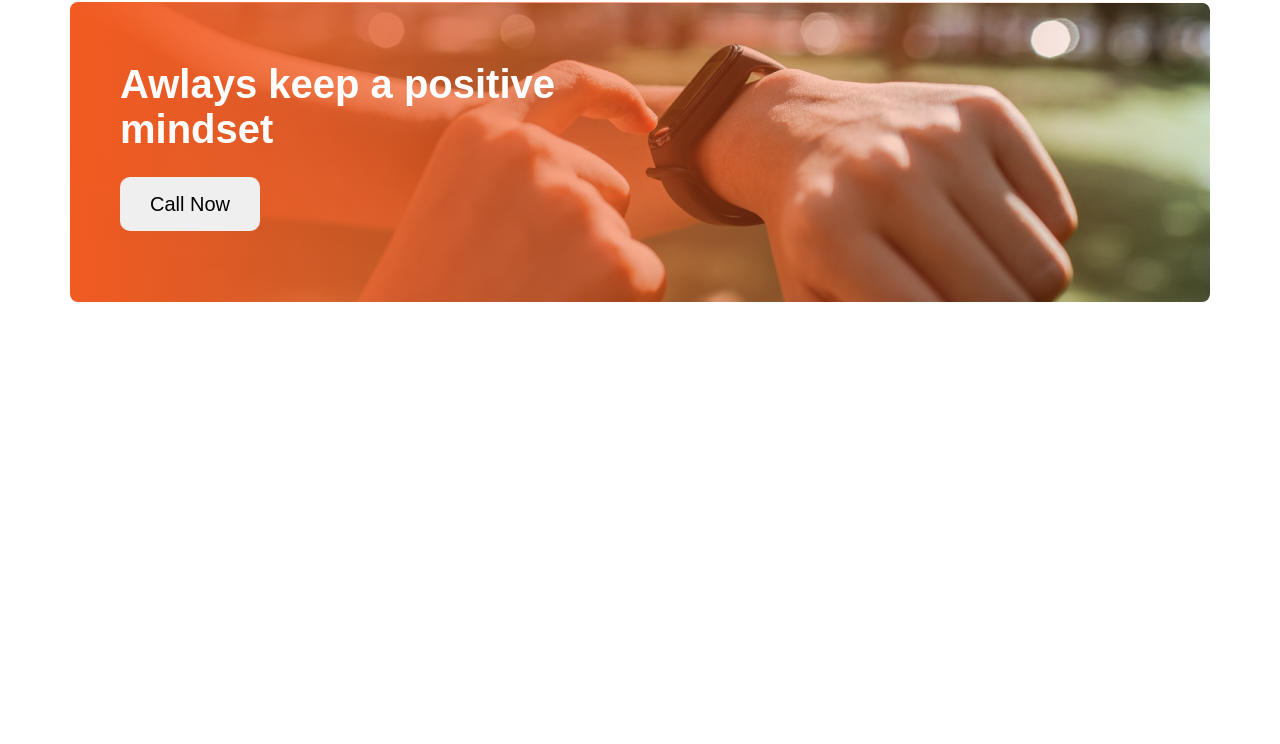
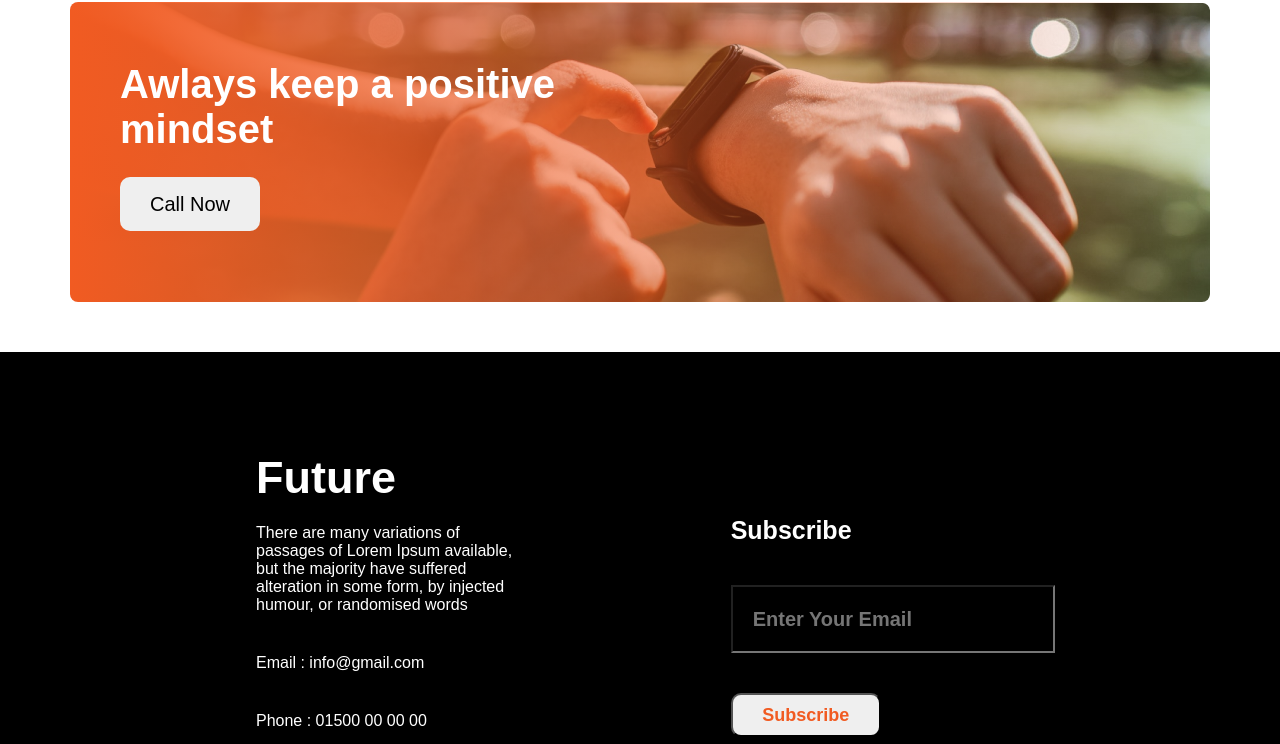
Before and after one commit to tofail-ahmed/new-year-new-me, a plain HTML site: page index.html in a window 1280 px wide. Shown: the part 2232-2976 px from the top of the page. Before the commit the page ends 2584 px from the top, so only its background shows below. Drawn offline with Linux system fonts and the light colour scheme.

Commit message:
footer added

```diff
--- a/index.html
+++ b/index.html
@@ -35,7 +35,9 @@
                   </div>
                   <div class="failure-text">
                         <h2 class="failure-title">My failures of previous year</h2>
-                        <p class="failure-description">Contrary to popular belief, Lorem Ipsum is not simply random text. It has roots in a piece of classical Latin literature from 45 BC, making it over 2000 years old. Richard McClintock.</p>
+                        <p class="failure-description">Contrary to popular belief, Lorem Ipsum is not simply random
+                              text. It has roots in a piece of classical Latin literature from 45 BC, making it over
+                              2000 years old. Richard McClintock.</p>
                         <ul class="failure-points">
                               <li><i class="fa-solid fa-check"></i> Contrary to popular belief, is not simply.</li>
                               <li><i class="fa-solid fa-check"></i> Contrary to popular belief.</li>
@@ -65,12 +67,14 @@
                               <h2 class="plan-item-title">Javascript</h2>
                               <p class="plan-item-text">I want to learn</p>
 
-                         </div>  <div class="plan-item">
+                        </div>
+                        <div class="plan-item">
                               <p class="plan-item-image"><img src="images/icons/smoke.png" alt=""></p>
                               <h2 class="plan-item-title"> Smoking Habit</h2>
                               <p class="plan-item-text">I want to end</p>
 
-                         </div>  <div class="plan-item">
+                        </div>
+                        <div class="plan-item">
                               <p class="plan-item-image"><img src="images/icons/ecom.png" alt=""></p>
                               <h2 class="plan-item-title">ecommerce</h2>
                               <p class="plan-item-text">I want to develop</p>
@@ -90,13 +94,34 @@
             <section class="mindset">
                   <div class="mindset-text">
                         <h1 class="mindset-title">Awlays keep a positive mindset</h1>
-                        <button class="mindset-button"><a href="">Call Now</a>  </button>
+                        <button class="mindset-button"><a href="">Call Now</a> </button>
                   </div>
 
             </section>
 
       </main>
-      <footer>
+      <footer class="footer">
+            <div class="future">
+                  <h1 class="future-title"> Future</h1>
+
+                  <p class="future-description">There are many variations of passages of Lorem Ipsum available, but the
+                        majority have suffered alteration in some form, by injected humour, or randomised words</p>
+                  <p class="future-email">Email : info@gmail.com</p>
+                  <p class="future-phone">Phone : 01500 00 00 00</p>
+                  <p class="future-icon">
+                        <img src="images/icons/twitter.png" alt="">
+                        <img src="images/icons/youtube.png" alt="">
+                        <img src="images/icons/fb.png" alt="">
+                  </p>
+
+
+            </div>
+            <div class="subscribe">
+                  <h1 class="subscribe-title">Subscribe</h1>
+                  <input type="email" name="" id="" class="subscribe-email" placeholder="Enter Your Email">
+                  <button class="subscribe-btn"><a href="">Subscribe</a></button>
+
+            </div>
 
       </footer>
 
--- a/style.css
+++ b/style.css
@@ -161,7 +161,8 @@
       margin: 50px auto;
 
 }
-.mindset-text{
+
+.mindset-text {
       margin-left: 50px;
       padding-top: 60px;
       margin-right: 55%;
@@ -185,9 +186,84 @@
 
 
 }
-.mindset-button a{
+
+.mindset-button a {
       text-decoration: none;
       color: black;
       font-size: 20px;
       font-weight: 400;
 }
+
+
+/*------------------------- footer section--------------------- */
+
+.footer {
+      display: flex;
+      background-color: black;
+      width: 100%;
+
+}
+
+.future {
+      width: 50%;
+      margin-left: 20%;
+
+      margin-top: 100px;
+      margin-bottom: 100px;
+
+}
+
+.future-title {
+      color: white;
+      font-weight: 700;
+      font-size: 45px;
+}
+
+.future-description,
+.future-email,
+.future-phone {
+      color: white;
+      font-weight: 400;
+      font-size: 16px;
+      padding-top: 20px;
+      padding-bottom: 20px;
+}
+
+.subscribe {
+      width: 100%;
+
+      display: flex;
+      justify-content: center;
+      align-items: flex-start;
+      flex-direction: column;
+      padding-left: 200px;
+      gap: 40px;
+}
+
+.subscribe-title {
+      color: white;
+      font-weight: 600;
+      font-size: 25px;
+}
+
+.subscribe-email {
+      width: 280px;
+      height: 24px;
+      padding: 20px;
+      color: #afacac;
+      font-weight: 600;
+      font-size: 20px;
+      background-color: black;
+}
+
+.subscribe-btn {
+      width: 150.11px;
+      height: 44px;
+      border-radius: 10px;
+}
+.subscribe-btn a{
+      text-decoration: none;
+      color: #F15B22;
+      font-size: 18px;
+      font-weight: 600;
+}
```
Lines whose indentation alone changed are shown as unchanged.
